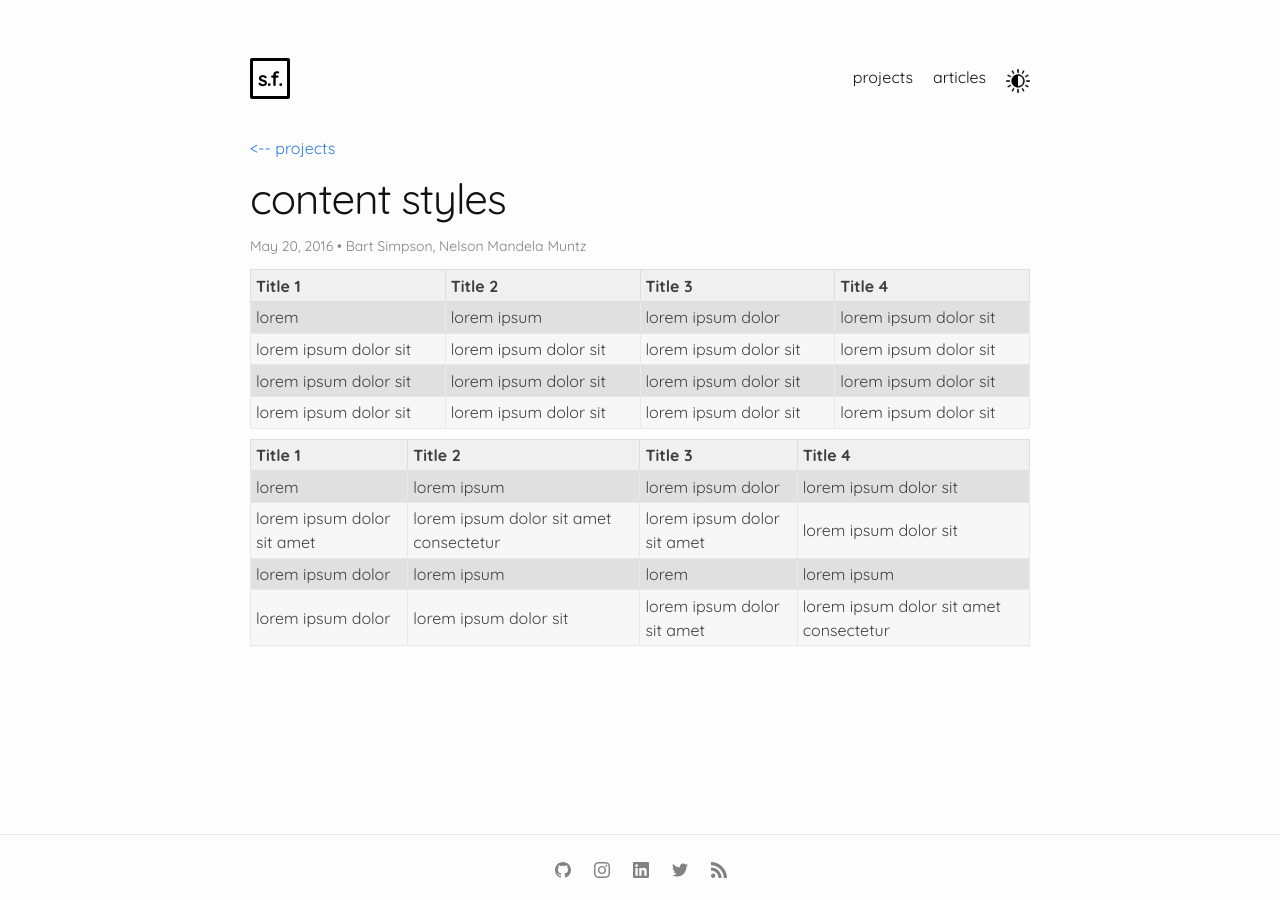
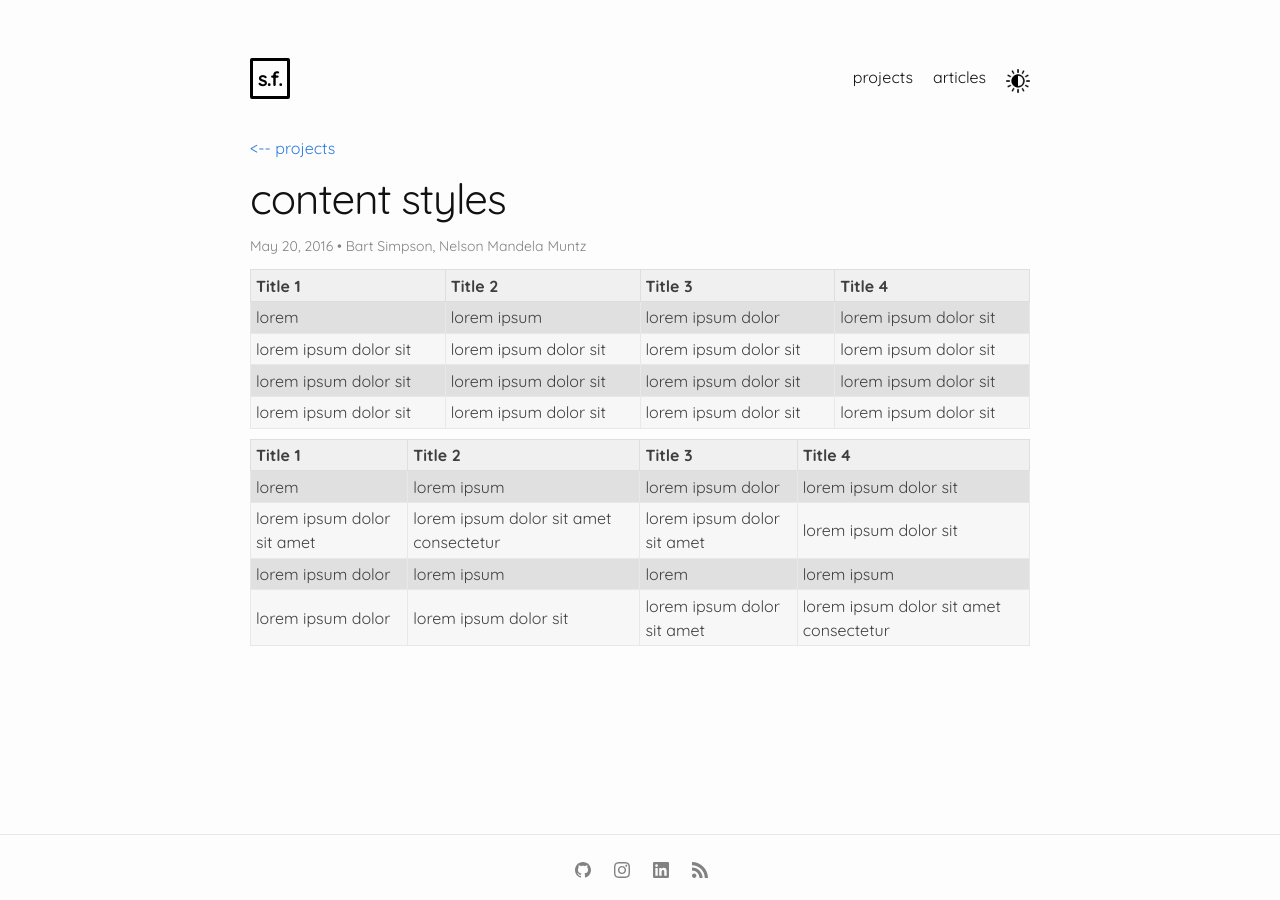
Before and after one commit to satchelfrench/satchelfrench.github.io, a Jekyll site: the page built from _projects/2016-05-20-this-post-demonstrates-post-content-styles.md, in a window 1280 px wide. Built offline with Jekyll 4.4.1, drawn with Linux system fonts in a browser that asks for light colours; comment, search, counter and statistics services are not loaded.

Commit message:
disabled disqus, enabled rss

```diff
--- a/_config.yml
+++ b/_config.yml
@@ -7,8 +7,8 @@
 
 show_excerpts: false # set to true to show excerpts on the homepage
 
-disqus:
-  shortname: satch-me
+# disqus:
+#   shortname: satch-me
 # Minima date format
 # refer to https://shopify.github.io/liquid/filters/date/ if you want to customize this
 minima:
@@ -16,14 +16,14 @@
 
   # generate social links in footer
   social_links:
-    twitter: satchelfrench
+    # twitter: satchelfrench
     github:  satchelfrench
     rss: rss
     # devto: jekyll
     # dribbble: jekyll
     # facebook: jekyll
     # flickr:   jekyll
-    instagram: jekyll
+    instagram: satchelfrench
     linkedin: satchelfrench
     # pinterest: jekyll
     # youtube: jekyll
--- a/_includes/social.html
+++ b/_includes/social.html
@@ -3,21 +3,21 @@
 <ul class="social-media-list">
 
   {%- for glb in social.gitlab -%}{%- if glb.username and glb.instance -%}<li><a rel="me" href="https://{{ glb.instance | cgi_escape | escape}}/{{glb.username}}" title="{{ glb.username | escape }}"><svg class="svg-icon grey"><use xlink:href="{{ '/assets/minima-social-icons.svg#gitlab' | relative_url }}"></use></svg></a></li>{%- endif -%}{%- endfor -%}
-  {%- if social.dribbble -%}<li><a rel="me" href="https://dribbble.com/{{ social.dribbble | cgi_escape | escape }}" title="{{ social.dribbble | escape }}"><svg class="svg-icon grey"><use xlink:href="{{ '/assets/minima-social-icons.svg#dribbble' | relative_url }}"></use></svg></a></li>{%- endif -%}
-  {%- if social.facebook -%}<li><a rel="me" href="https://www.facebook.com/{{ social.facebook | cgi_escape | escape }}" title="{{ social.facebook | escape }}"><svg class="svg-icon grey"><use xlink:href="{{ '/assets/minima-social-icons.svg#facebook' | relative_url }}"></use></svg></a></li>{%- endif -%}
-  {%- if social.flickr -%}<li><a rel="me" href="https://www.flickr.com/photos/{{ social.flickr | cgi_escape | escape }}" title="{{ social.flickr | escape }}"><svg class="svg-icon grey"><use xlink:href="{{ '/assets/minima-social-icons.svg#flickr' | relative_url }}"></use></svg></a></li>{%- endif -%}
-  {%- if social.github -%}<li><a rel="me" href="https://github.com/{{ social.github | cgi_escape | escape }}" title="{{ social.github | escape }}"><svg class="svg-icon grey"><use xlink:href="{{ '/assets/minima-social-icons.svg#github' | relative_url }}"></use></svg></a></li>{%- endif -%}
-  {%- if social.stackoverflow -%}<li><a rel="me" href="https://stackoverflow.com/users/{{ social.stackoverflow | cgi_escape | escape }}" title="{{ social.stackoverflow | escape }}"><svg class="svg-icon grey"><use xlink:href="{{ '/assets/minima-social-icons.svg#stackoverflow' | relative_url }}"></use></svg></a></li>{%- endif -%}
-  {%- if social.instagram -%}<li><a rel="me" href="https://www.instagram.com/{{ social.instagram | cgi_escape | escape }}" title="{{ social.instagram | escape }}"><svg class="svg-icon grey"><use xlink:href="{{ '/assets/minima-social-icons.svg#instagram' | relative_url }}"></use></svg></a></li>{%- endif -%}
-  {%- if social.linkedin -%}<li><a rel="me" href="https://www.linkedin.com/in/{{ social.linkedin | cgi_escape | escape }}" title="{{ social.linkedin | escape }}"><svg class="svg-icon grey"><use xlink:href="{{ '/assets/minima-social-icons.svg#linkedin' | relative_url }}"></use></svg></a></li>{%- endif -%}
-  {%- if social.pinterest -%}<li><a rel="me" href="https://www.pinterest.com/{{ social.pinterest | cgi_escape | escape }}" title="{{ social.pinterest | escape }}"><svg class="svg-icon grey"><use xlink:href="{{ '/assets/minima-social-icons.svg#pinterest' | relative_url }}"></use></svg></a></li>{%- endif -%}
-  {%- for mst in social.mastodon -%}{%- if mst.username and mst.instance -%}<li><a rel="me" href="https://{{ mst.instance | cgi_escape | escape}}/@{{mst.username}}" title="{{ mst.username | escape }}"><svg class="svg-icon grey"><use xlink:href="{{ '/assets/minima-social-icons.svg#mastodon' | relative_url }}"></use></svg></a></li>{%- endif -%}{%- endfor -%}
-  {%- if social.twitter -%}<li><a rel="me" href="https://twitter.com/{{ social.twitter | cgi_escape | escape }}" title="{{ social.twitter | escape }}"><svg class="svg-icon grey"><use xlink:href="{{ '/assets/minima-social-icons.svg#twitter' | relative_url }}"></use></svg></a></li>{%- endif -%}
-  {%- if social.youtube -%}<li><a rel="me" href="https://www.youtube.com/{{ social.youtube | cgi_escape | escape }}" title="{{ social.youtube | escape }}"><svg class="svg-icon grey"><use xlink:href="{{ '/assets/minima-social-icons.svg#youtube' | relative_url }}"></use></svg></a></li>{%- endif -%}
-  {%- if social.youtube_channel -%}<li><a rel="me" href="https://www.youtube.com/channel/{{ social.youtube_channel | cgi_escape | escape }}" title="{{ social.youtube_channel_name | escape | default: 'YouTube' }}"><svg class="svg-icon grey"><use xlink:href="{{ '/assets/minima-social-icons.svg#youtube' | relative_url }}"></use></svg></a></li>{%- endif -%}
-  {%- if social.telegram -%}<li><a rel="me" href="https://t.me/{{ social.telegram | cgi_escape | escape }}" title="{{ social.telegram | escape }}"><svg class="svg-icon grey"><use xlink:href="{{ '/assets/minima-social-icons.svg#telegram' | relative_url }}"></use></svg></a></li>{%- endif -%}
-  {%- if social.keybase -%}<li><a rel="me" href="https://keybase.io/{{ social.keybase | cgi_escape | escape }}" title="{{ social.keybase | escape }}"><svg class="svg-icon grey"><use xlink:href="{{ '/assets/minima-social-icons.svg#keybase' | relative_url }}"></use></svg></a></li>{%- endif -%}
-  {%- if social.microdotblog -%}<li><a rel="me" href="https://micro.blog/{{ social.microdotblog | cgi_escape | escape }}" title="{{ social.microdotblog | escape }}"><svg class="svg-icon grey"><use xlink:href="{{ '/assets/minima-social-icons.svg#microdotblog' | relative_url }}"></use></svg></a></li>{%- endif -%}
-  {%- if social.devto -%}<li><a href="https://dev.to/{{ social.devto | cgi_escape | escape }}" title="{{ social.devto | escape }}"><svg class="svg-icon grey"><use xlink:href="{{ '/assets/minima-social-icons.svg#devto' | relative_url }}"></use></svg></a></li>{%- endif -%}
-  {%- if social.rss -%}<li><a href="{{ 'feed.xml' | relative_url }}" title="{{ social.rss | escape }}"><svg class="svg-icon grey"><use xlink:href="{{ '/assets/minima-social-icons.svg#rss' | relative_url }}"></use></svg></a></li>{%- endif -%}
+  {%- if social.dribbble -%}<li><a rel="me" target="_blank" href="https://dribbble.com/{{ social.dribbble | cgi_escape | escape }}" title="{{ social.dribbble | escape }}"><svg class="svg-icon grey"><use xlink:href="{{ '/assets/minima-social-icons.svg#dribbble' | relative_url }}"></use></svg></a></li>{%- endif -%}
+  {%- if social.facebook -%}<li><a rel="me" target="_blank" href="https://www.facebook.com/{{ social.facebook | cgi_escape | escape }}" title="{{ social.facebook | escape }}"><svg class="svg-icon grey"><use xlink:href="{{ '/assets/minima-social-icons.svg#facebook' | relative_url }}"></use></svg></a></li>{%- endif -%}
+  {%- if social.flickr -%}<li><a rel="me" target="_blank" href="https://www.flickr.com/photos/{{ social.flickr | cgi_escape | escape }}" title="{{ social.flickr | escape }}"><svg class="svg-icon grey"><use xlink:href="{{ '/assets/minima-social-icons.svg#flickr' | relative_url }}"></use></svg></a></li>{%- endif -%}
+  {%- if social.github -%}<li><a rel="me" target="_blank" href="https://github.com/{{ social.github | cgi_escape | escape }}" title="{{ social.github | escape }}"><svg class="svg-icon grey"><use xlink:href="{{ '/assets/minima-social-icons.svg#github' | relative_url }}"></use></svg></a></li>{%- endif -%}
+  {%- if social.stackoverflow -%}<li><a rel="me" target="_blank" href="https://stackoverflow.com/users/{{ social.stackoverflow | cgi_escape | escape }}" title="{{ social.stackoverflow | escape }}"><svg class="svg-icon grey"><use xlink:href="{{ '/assets/minima-social-icons.svg#stackoverflow' | relative_url }}"></use></svg></a></li>{%- endif -%}
+  {%- if social.instagram -%}<li><a rel="me" target="_blank" href="https://www.instagram.com/{{ social.instagram | cgi_escape | escape }}" title="{{ social.instagram | escape }}"><svg class="svg-icon grey"><use xlink:href="{{ '/assets/minima-social-icons.svg#instagram' | relative_url }}"></use></svg></a></li>{%- endif -%}
+  {%- if social.linkedin -%}<li><a rel="me" target="_blank" href="https://www.linkedin.com/in/{{ social.linkedin | cgi_escape | escape }}" title="{{ social.linkedin | escape }}"><svg class="svg-icon grey"><use xlink:href="{{ '/assets/minima-social-icons.svg#linkedin' | relative_url }}"></use></svg></a></li>{%- endif -%}
+  {%- if social.pinterest -%}<li><a rel="me" target="_blank" href="https://www.pinterest.com/{{ social.pinterest | cgi_escape | escape }}" title="{{ social.pinterest | escape }}"><svg class="svg-icon grey"><use xlink:href="{{ '/assets/minima-social-icons.svg#pinterest' | relative_url }}"></use></svg></a></li>{%- endif -%}
+  {%- for mst in social.mastodon -%}{%- if mst.username and mst.instance -%}<li><a rel="me" target="_blank" href="https://{{ mst.instance | cgi_escape | escape}}/@{{mst.username}}" title="{{ mst.username | escape }}"><svg class="svg-icon grey"><use xlink:href="{{ '/assets/minima-social-icons.svg#mastodon' | relative_url }}"></use></svg></a></li>{%- endif -%}{%- endfor -%}
+  {%- if social.twitter -%}<li><a rel="me" target="_blank" href="https://twitter.com/{{ social.twitter | cgi_escape | escape }}" title="{{ social.twitter | escape }}"><svg class="svg-icon grey"><use xlink:href="{{ '/assets/minima-social-icons.svg#twitter' | relative_url }}"></use></svg></a></li>{%- endif -%}
+  {%- if social.youtube -%}<li><a rel="me" target="_blank" href="https://www.youtube.com/{{ social.youtube | cgi_escape | escape }}" title="{{ social.youtube | escape }}"><svg class="svg-icon grey"><use xlink:href="{{ '/assets/minima-social-icons.svg#youtube' | relative_url }}"></use></svg></a></li>{%- endif -%}
+  {%- if social.youtube_channel -%}<li><a rel="me" target="_blank" href="https://www.youtube.com/channel/{{ social.youtube_channel | cgi_escape | escape }}" title="{{ social.youtube_channel_name | escape | default: 'YouTube' }}"><svg class="svg-icon grey"><use xlink:href="{{ '/assets/minima-social-icons.svg#youtube' | relative_url }}"></use></svg></a></li>{%- endif -%}
+  {%- if social.telegram -%}<li><a rel="me" target="_blank" href="https://t.me/{{ social.telegram | cgi_escape | escape }}" title="{{ social.telegram | escape }}"><svg class="svg-icon grey"><use xlink:href="{{ '/assets/minima-social-icons.svg#telegram' | relative_url }}"></use></svg></a></li>{%- endif -%}
+  {%- if social.keybase -%}<li><a rel="me" target="_blank" href="https://keybase.io/{{ social.keybase | cgi_escape | escape }}" title="{{ social.keybase | escape }}"><svg class="svg-icon grey"><use xlink:href="{{ '/assets/minima-social-icons.svg#keybase' | relative_url }}"></use></svg></a></li>{%- endif -%}
+  {%- if social.microdotblog -%}<li><a rel="me" target="_blank" href="https://micro.blog/{{ social.microdotblog | cgi_escape | escape }}" title="{{ social.microdotblog | escape }}"><svg class="svg-icon grey"><use xlink:href="{{ '/assets/minima-social-icons.svg#microdotblog' | relative_url }}"></use></svg></a></li>{%- endif -%}
+  {%- if social.devto -%}<li><a target="_blank" href="https://dev.to/{{ social.devto | cgi_escape | escape }}" title="{{ social.devto | escape }}"><svg class="svg-icon grey"><use xlink:href="{{ '/assets/minima-social-icons.svg#devto' | relative_url }}"></use></svg></a></li>{%- endif -%}
+  {%- if social.rss -%}<li><a target="_blank" href="{{ 'feed.xml' | relative_url }}" title="{{ social.rss | escape }}"><svg class="svg-icon grey"><use xlink:href="{{ '/assets/minima-social-icons.svg#rss' | relative_url }}"></use></svg></a></li>{%- endif -%}
 </ul>
```
Also changed, not shown: 8 other files.
